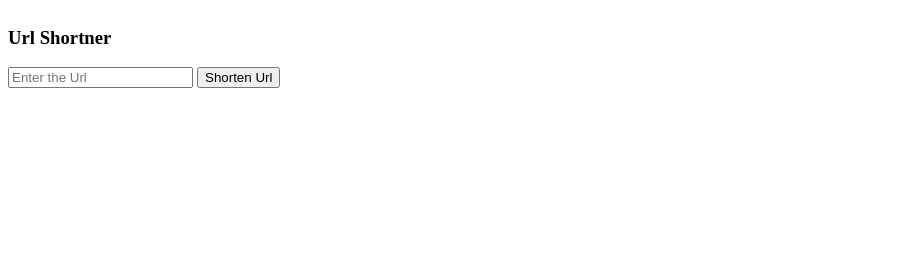
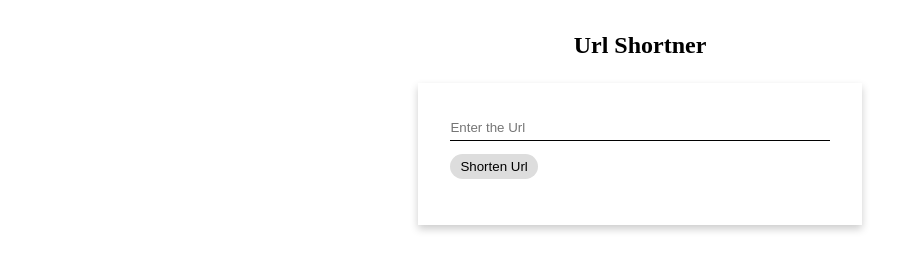
Before and after one commit to utchak160/url-shortner-api, a website: page public/index.html in a window 1280 px wide. Shown: the whole page, without its empty margins (0-920 px from the left). Drawn offline with Linux system fonts and the light colour scheme.

Commit message:
stlying added

```diff
--- a/public/index.html
+++ b/public/index.html
@@ -10,13 +10,15 @@
 </head>
 <body>
 <div class="container">
-    <h3 class="heading">
+    <h2 class="heading">
         Url Shortner
-    </h3>
-    <form>
-        <input type="text" placeholder="Enter the Url">
-        <button type="submit">Shorten Url</button>
-    </form>
+    </h2>
+    <div class="card">
+        <form>
+            <input type="text" placeholder="Enter the Url">
+            <button class="btn" type="submit">Shorten Url</button>
+        </form>
+    </div>
     <p id="loading"></p>
     <p id="shortUrl"></p>
 </div>
--- a/public/style.css
+++ b/public/style.css
@@ -2,9 +2,37 @@
     display: flex;
     flex-direction: column;
     justify-content: flex-start;
-    align-content: center;
+    align-items: center;
 }
 
+.card {
+    width: 30%;
+    padding: 2em;
+    box-shadow: 0 4px 8px 0 rgba(0,0,0,0.2);
+}
+input {
+    width: 100%;
+    border: none;
+    border-bottom: 1px solid #010101;
+    padding: 5px 0;
+}
+.btn {
+    background-color: #ddd;
+    border: none;
+    color: black;
+    padding: 5px 10px;
+    text-align: center;
+    text-decoration: none;
+    display: inline-block;
+    cursor: pointer;
+    border-radius: 16px;
+}
+button{
+    margin: 1em 0;
+}
+button:focus {
+    outline: none;
+}
 .heading {
     margin: 1em 0;
 }
```
